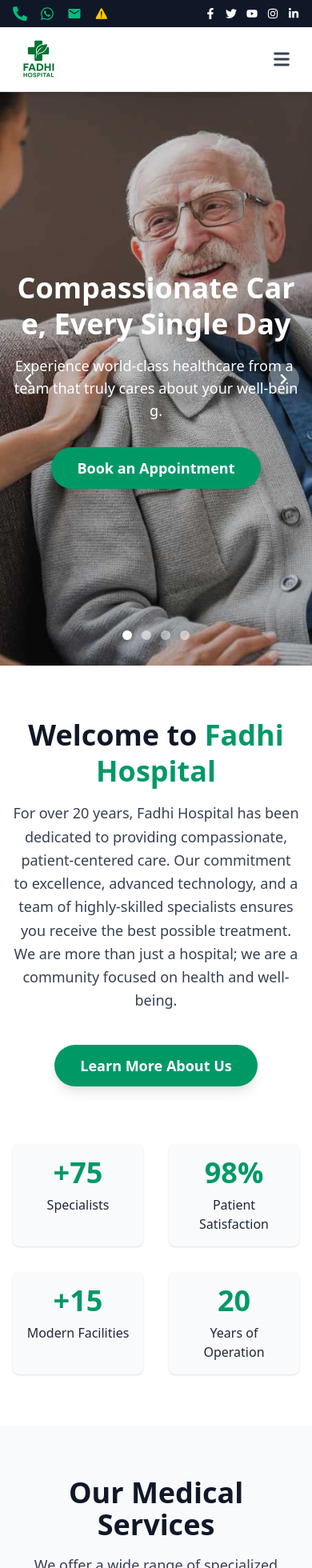
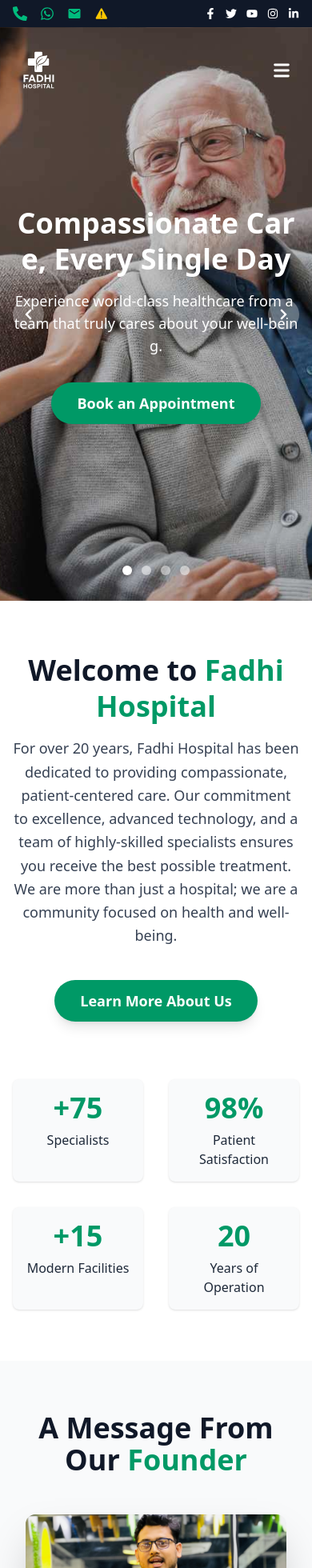
Before and after one commit to fadhi256/Hospital, a React (Vite) app: page / in a window 390 px wide. Shown: the top 1960 px of the page at 80% size. Built offline with nearby package versions, Linux system fonts and the light colour scheme.

Commit message:
feat: Add FounderMessage component with founder's message and image
feat: Implement MainLayout component to manage layout padding based on the current route

feat: Create ScrollToTop component to scroll to the top of the page on route changes

```diff
--- a/src/App.jsx
+++ b/src/App.jsx
@@ -1,8 +1,14 @@
+// src/App.jsx
+
 import React from 'react';
 import { Routes, Route } from 'react-router-dom';
+
+// Import your components
+import ScrollToTop from './components/ScrollToTop';
 import TopBar from './components/TopBar';
 import Navbar from './components/Navbar';
 import Footer from './components/Footer';
+import MainLayout from './components/MainLayout';
 import Home from './pages/Home';
 import About from './pages/About';
 import Services from './pages/Services';
@@ -10,23 +16,25 @@
 
 function App() {
   return (
-    <div className="flex-grow flex-col min-h-screen bg-white">
-
+    // 2. DO NOT wrap with <BrowserRouter> here
+    <>
+      <ScrollToTop />
       <TopBar />
       <Navbar />
 
-      {/* Main content area */}
-      <main className="flex-grow">
+      {/* 3. Adjust padding to match your sticky header height */}
+      <MainLayout>
         <Routes>
           <Route path="/" element={<Home />} />
           <Route path="/about" element={<About />} />
           <Route path="/services" element={<Services />} />
           <Route path="/contact" element={<Contact />} />
         </Routes>
-      </main>
+      </MainLayout>
 
       <Footer />
-    </div>
+    </>
+
   );
 }
 
--- a/src/components/AboutBrief.jsx
+++ b/src/components/AboutBrief.jsx
@@ -7,9 +7,9 @@
 import Counter from './Counter'; // Import our new Counter component
 
 const AboutBrief = () => {
-  // Hospital specific data
-  const hospitalName = "Fadhi Hospital"; // Using the name from your logo
-  const foundingYear = 2005; // Example: Set your hospital's founding year
+
+  const hospitalName = "Fadhi Hospital";
+  const foundingYear = 2005;
   const currentYear = new Date().getFullYear();
   const yearsOfOperation = currentYear - foundingYear;
 
@@ -21,13 +21,13 @@
   ];
 
   return (
-    // We use the 'section-container' custom class from index.css for consistent padding
+
     <motion.section
-      variants={staggerContainer(0.3, 0.2)} // Stagger children animations
+      variants={staggerContainer(0.3, 0.2)}
       initial="hidden"
       whileInView="show"
-      viewport={{ once: true, amount: 0.25 }}
-      className="section-container bg-white" // Use a light background for contrast
+      viewport={{ once: false, amount: 0.25 }}
+      className="section-container bg-white contrast"
     >
       <div className="flex flex-col md:flex-row gap-8 items-center md:items-start">
 
@@ -69,10 +69,10 @@
             >
               <h3 className="text-4xl font-bold text-emerald-600 mb-2">
                 <Counter
-                  from={0}
+                from={0}
                   to={stat.value}
                   duration={2.5}
-                  delay={0.8 + 0.2 * index} // Longer delay for visual effect
+                  delay={0.2} // Short delay after card appears
                   suffix={stat.suffix}
                   prefix={stat.prefix}
                 />
--- a/src/components/Counter.jsx
+++ b/src/components/Counter.jsx
@@ -1,22 +1,36 @@
-import React from 'react';
-import { motion, useMotionValue, useTransform, animate } from 'framer-motion';
-import { useEffect } from 'react';
+// src/components/Counter.jsx
 
-const Counter = ({ from, to, duration = 2, delay = 0.5, suffix = "", prefix = "" }) => {
+import React, { useEffect, useRef } from 'react';
+import { motion, useMotionValue, useTransform, animate, useInView } from 'framer-motion';
+
+const Counter = ({ from = 0, to, duration = 2, delay = 0, suffix = "", prefix = "" }) => {
   const count = useMotionValue(from);
-  const rounded = useTransform(count, Math.round); // This creates a new MotionValue
+  const rounded = useTransform(count, Math.round);
+  const ref = useRef(null);
+
+  // 1. useInView hook
+  // once: false means it will re-trigger every time it enters view
+  // margin: "-50px" means it triggers when it's 50px into the viewport
+  const isInView = useInView(ref, { once: false, margin: "-100px 0px" });
 
   useEffect(() => {
-    const animation = animate(count, to, { duration, delay });
-    return animation.stop;
-  }, [from, to, duration, delay, count]);
+    if (isInView) {
+      // 2. Start animation only when in view
+      const controls = animate(count, to, {
+        duration,
+        delay,
+        ease: "easeOut"
+      });
+      return controls.stop;
+    } else {
+      // 3. Reset to 'from' value when it scrolls OUT of view
+      count.set(from);
+    }
+  }, [isInView, from, to, duration, delay, count]); // Re-run effect when isInView changes
 
-  // **THE FIX:**
-  // We wrap the 'rounded' MotionValue in its own <motion.span>
-  // This tells Framer Motion to read the value and render it.
-  // The outer <span> is just a normal wrapper.
   return (
-    <span>
+    // 4. Attach the ref to the <span>
+    <span ref={ref}>
       {prefix}
       <motion.span>{rounded}</motion.span>
       {suffix}
--- /dev/null
+++ b/src/components/FounderMessage.jsx
@@ -0,0 +1,81 @@
+// src/components/FounderMessage.jsx
+
+import React from 'react';
+import { motion } from 'framer-motion';
+import { fadeIn, staggerContainer } from '../utils/motion';
+// Placeholder image for the founder's photo
+import founderPhoto from '../assets/founder-placeholder.jpg';
+// You will need to replace this path with your actual image path
+
+const FounderMessage = () => {
+  const founderName = "Dr. Aminah Bint-Fahad"; // Replace with actual name
+  const founderTitle = "Founder & Chief Medical Officer"; // Replace with actual title
+  const messageText =
+    "Our mission is simple: to treat every patient with the same compassion and dedication we would offer our own family. Since 2005, we have committed ourselves to clinical excellence and holistic care, building a center where advanced medicine meets genuine human warmth. We are honored to be your partners in health.";
+
+  return (
+    <motion.section
+      variants={staggerContainer(0.3, 0.2)}
+      initial="hidden"
+      whileInView="show"
+      viewport={{ once: true, amount: 0.3 }}
+      className="section-container py-16 md:py-24 bg-gray-50"
+    >
+      <div className="container mx-auto px-4">
+
+        {/* Header */}
+        <motion.div
+          variants={fadeIn('down', 0.5)}
+          className="text-center mb-12"
+        >
+          <h2 className="text-4xl font-extrabold text-gray-900">
+            A Message From Our <span className="text-emerald-600">Founder</span>
+          </h2>
+        </motion.div>
+
+        {/* Content Card Layout */}
+        <div className="flex flex-col lg:flex-row items-center bg-white rounded-xl shadow-2xl overflow-hidden max-w-6xl mx-auto">
+
+          {/* Left: Founder's Image */}
+          <motion.div
+            variants={fadeIn('right', 0.8)}
+            className="w-full lg:w-1/3 h-80 lg:h-auto overflow-hidden flex-shrink-0"
+          >
+            <img
+              src={founderPhoto}
+              alt={`Photo of ${founderName}`}
+              className="w-full h-full object-cover transform transition duration-500 hover:scale-105"
+            />
+          </motion.div>
+
+          {/* Right: Message Content */}
+          <motion.div
+            variants={fadeIn('left', 0.8)}
+            className="w-full lg:w-2/3 p-8 md:p-12 flex flex-col justify-center"
+          >
+            <blockquote className="text-xl md:text-2xl italic font-serif text-gray-700 leading-relaxed mb-6 border-l-4 border-emerald-600 pl-4">
+              “{messageText}”
+            </blockquote>
+
+            <div className="mt-4">
+              <p className="text-xl font-bold text-gray-900 mb-1">{founderName}</p>
+              <p className="text-md text-emerald-600 font-semibold">{founderTitle}</p>
+            </div>
+
+            {/* Signature Placeholder */}
+            {/* If you have a signature image, you can place it here */}
+            <motion.div
+              variants={fadeIn('up', 1.2)}
+              className="mt-6"
+            >
+              <p className="text-gray-400 italic">Signature of {founderName} (Placeholder)</p>
+            </motion.div>
+          </motion.div>
+
+        </div>
+      </div>
+    </motion.section>
+  );
+};
+
+export default FounderMessage;
--- a/src/components/Hero.jsx
+++ b/src/components/Hero.jsx
@@ -129,7 +129,7 @@
         </AnimatePresence>
       </div>
 
-      {/* 7. NAVIGATION ARROWS */}
+     /* {/* 7. NAVIGATION ARROWS */}
       <button
         onClick={prevSlide}
         className="absolute z-20 top-1/2 left-4 md:left-8 -translate-y-1/2 bg-white/30 p-3 rounded-full text-white hover:bg-white/50 transition-all"
@@ -142,6 +142,7 @@
       >
         <FaChevronRight size={15} />
       </button>
+      */
 
       {/* 8. NAVIGATION DOTS */}
       <div className="absolute z-20 bottom-8 left-1/2 -translate-x-1/2 flex gap-3">
--- /dev/null
+++ b/src/components/MainLayout.jsx
@@ -0,0 +1,20 @@
+// src/components/MainLayout.jsx
+
+import React from 'react';
+import { useLocation } from 'react-router-dom';
+
+const MainLayout = ({ children }) => {
+  const { pathname } = useLocation();
+  const isHomePage = pathname === '/';
+
+  // Only add top padding if we are NOT on the homepage
+  const paddingClass = isHomePage ? '' : 'pt-32';
+
+  return (
+    <main className={`flex-grow ${paddingClass}`}>
+      {children}
+    </main>
+  );
+};
+
+export default MainLayout;
--- a/src/components/Navbar.jsx
+++ b/src/components/Navbar.jsx
@@ -1,6 +1,6 @@
 // src/components/Navbar.jsx
 
-import React, { useState } from 'react';
+import React, { useState, useEffect } from 'react';
 import { HiMenu, HiX } from 'react-icons/hi';
 import { motion, AnimatePresence } from "framer-motion";
 import { NavLink, Link } from 'react-router-dom';
@@ -15,14 +15,31 @@
   { href: "/contact", label: "Reach Out" },
 ];
 
+// Assuming TopBar height is h-12 (48px)
+const TOP_BAR_HEIGHT_CLASS = 'top-12';
+const NAVBAR_HEIGHT = 'h-20'; // 80px
+
 const Navbar = () => {
   const [isMenuOpen, setIsMenuOpen] = useState(false);
   const [isModalOpen, setIsModalOpen] = useState(false);
+  const [isScrolled, setIsScrolled] = useState(false);
+
+  // Scroll event listener
+  useEffect(() => {
+    const handleScroll = () => {
+      // 1. The threshold for sticking should be the TopBar height (e.g., 48px or h-12)
+      // We'll stick when scrolled more than 10px past the initial load position
+      setIsScrolled(window.scrollY > 10);
+    };
+
+    window.addEventListener('scroll', handleScroll);
+    return () => window.removeEventListener('scroll', handleScroll);
+  }, []);
 
   const handleBookAppointmentClick = (e) => {
-    e.preventDefault(); // Prevent default link action
-    setIsModalOpen(true); // Open the modal
-    setIsMenuOpen(false); // Close mobile menu if open
+    e.preventDefault();
+    setIsModalOpen(true);
+    setIsMenuOpen(false);
   };
 
   return (
@@ -32,13 +49,17 @@
         initial="hidden"
         animate="show"
         viewport={{ once: true }}
+        // 2. DYNAMIC 'TOP' POSITION
+        className={`z-40 fixed left-0 right-0 transition-all duration-300 ${NAVBAR_HEIGHT}
+          ${isScrolled
+            ? 'top-0 bg-white shadow-md border-b border-gray-200' // Sticks to the top
+            : `${TOP_BAR_HEIGHT_CLASS} bg-transparent border-b border-transparent` // Sits below the TopBar
+          }
+        `}
+      >
+        <div className="container mx-auto px-4 sm:px-6 lg:px-8 h-full flex justify-between items-center">
 
-        className="bg-white z-40 border-b border-gray-200 shadow-md sticky top-0"
-      >
-        {/* 3. A SINGLE, UNIFIED HEADER ROW */}
-        <div className="container mx-auto px-4 sm:px-6 lg:px-8 h-20 flex justify-between items-center">
-
-          {/* Left: Logo */}
+          {/* Left: Logo (Content remains the same) */}
           <Link to="/">
             <motion.div
               variants={fadeIn('right', 0.5)}
@@ -51,29 +72,31 @@
                   className="h-16 w-auto object-contain"
                   loading="lazy"
                   decoding="async"
+                  style={{ filter: isScrolled ? 'none' : 'brightness(0) invert(1)' }}
                 />
               ) : (
-                <span className="text-3xl font-extrabold text-gray-900">
+                <span className={`text-3xl font-extrabold
+                  ${isScrolled ? 'text-gray-900' : 'text-white'}`
+                }>
                   Fadhi Hospital
                 </span>
               )}
             </motion.div>
           </Link>
 
-          {/* Center: Desktop Navigation Links */}
+          {/* Center: Desktop Navigation Links (Content remains the same) */}
           <motion.div
             variants={fadeIn('down', 0.5)}
             className="hidden md:flex items-center gap-10"
           >
             {navLinks.map((link) => (
-              // 4. USING NAVLINK: It automatically gets an 'active' class
               <NavLink
                 key={link.label}
                 to={link.href}
-                // 'active' class is in src/index.css
                 className={({ isActive }) =>
                   `text-sm font-medium relative after:absolute after:bottom-0 after:left-0 after:h-0.5 after:w-0 hover:after:w-full
-                  after:bg-emerald-600 after:transition-all text-gray-700 hover:text-emerald-600
+                  after:bg-emerald-600 after:transition-all hover:text-emerald-600
+                  ${isScrolled ? 'text-gray-700' : 'text-white'}
                   ${isActive ? 'active after:w-full' : ''}`
                 }
               >
@@ -82,13 +105,10 @@
             ))}
           </motion.div>
 
-          {/* Right: CTA & Mobile Menu Button */}
+          {/* Right: CTA & Mobile Menu Button (Content remains the same) */}
           <div className="flex items-center gap-4">
-            {/* Desktop CTA */}
             <motion.div variants={fadeIn('left', 0.5)} className="hidden md:block">
-              <button
-                onClick={handleBookAppointmentClick}
-                >
+              <button onClick={handleBookAppointmentClick}>
                 <motion.button
                   whileHover={{ scale: 1.05 }}
                   whileTap={{ scale: 0.95 }}
@@ -107,9 +127,9 @@
               aria-label="Toggle menu"
             >
               {isMenuOpen ? (
-                <HiX className="h-7 w-7 text-gray-700" />
+                <HiX className={`h-7 w-7 ${isScrolled ? 'text-gray-700' : 'text-white'}`} />
               ) : (
-                <HiMenu className="h-7 w-7 text-gray-700" />
+                <HiMenu className={`h-7 w-7 ${isScrolled ? 'text-gray-700' : 'text-white'}`} />
               )}
             </motion.button>
           </div>
@@ -117,23 +137,24 @@
         </div>
       </motion.nav>
 
-      {/* 5. MOBILE MENU: This is now separate and animates cleanly */}
+      {/* 5. MOBILE MENU: Update the top position */}
       <AnimatePresence>
         {isMenuOpen && (
           <motion.div
-            // Full-screen overlay
             initial={{ opacity: 0, y: -50 }}
             animate={{ opacity: 1, y: 0 }}
             exit={{ opacity: 0, y: -50 }}
             transition={{ type: 'spring', stiffness: 300, damping: 30 }}
-            className="md:hidden bg-white shadow-lg fixed top-[80px] left-0 w-full z-30"
+            // 3. CALCULATE NEW TOP POSITION: TopBar (h-12) + Navbar (h-20) = total 32 units
+            // We use 'top-32' (h-12 + h-20) to ensure the mobile menu starts below both sticky headers
+            className={`md:hidden bg-white shadow-lg fixed top-32 left-0 w-full z-30`}
           >
-            <div className="container mx-auto px-4 py-6 space-y-4">
+            <div className="container mx-auto px-4 py-3 space-y-4">
               {navLinks.map((link) => (
                 <NavLink
                   key={link.label}
                   to={link.href}
-                  onClick={() => setIsMenuOpen(false)} // Close menu on click
+                  onClick={() => setIsMenuOpen(false)}
                   className={({ isActive }) =>
                     `block text-base font-medium py-2 px-4 rounded-lg
                     text-gray-700 hover:bg-emerald-50 hover:text-emerald-600 transition-colors
--- /dev/null
+++ b/src/components/ScrollToTop.jsx
@@ -0,0 +1,21 @@
+// src/components/ScrollToTop.jsx
+
+import { useEffect } from 'react';
+import { useLocation } from 'react-router-dom';
+
+const ScrollToTop = () => {
+  // Get the current location object (pathname, search, hash, etc.)
+  const { pathname } = useLocation();
+
+  useEffect(() => {
+    // Scroll to the top of the page whenever the pathname changes
+    window.scrollTo(0, 0);
+
+    // Dependency array: only re-run the effect when the pathname changes
+  }, [pathname]);
+
+  // This component doesn't render anything, it only manages a side effect
+  return null;
+};
+
+export default ScrollToTop;
--- a/src/pages/Home.jsx
+++ b/src/pages/Home.jsx
@@ -1,6 +1,7 @@
 import '../App.css'
 import { Hero } from '../components/Hero.jsx'
 import { AboutBrief } from '../components/AboutBrief.jsx'
+import FounderMessage from '../components/FounderMessage';
 import { ServicesHighlight } from '../components/ServicesHighlight.jsx'
 import { WhyChooseUs } from '../components/WhyChooseUs.jsx'
 import { Specialties } from '../components/Specialties.jsx'
@@ -13,7 +14,8 @@
       <div className="absolute -top-28 -left-28 w-[500px] h-[500px] bg-gradient-to-tr from-indigo-500/20 to-pink-500/20 rounded-full blur-[80px] -z-10"></div>
       <div className="overflow-hidden">
         <Hero />
-        <AboutBrief />
+         <AboutBrief />
+        <FounderMessage />
         <ServicesHighlight />
         <Specialties />
         <WhyChooseUs />
```
Also changed, not shown: src/assets/founder-placeholder.jpg (added).
